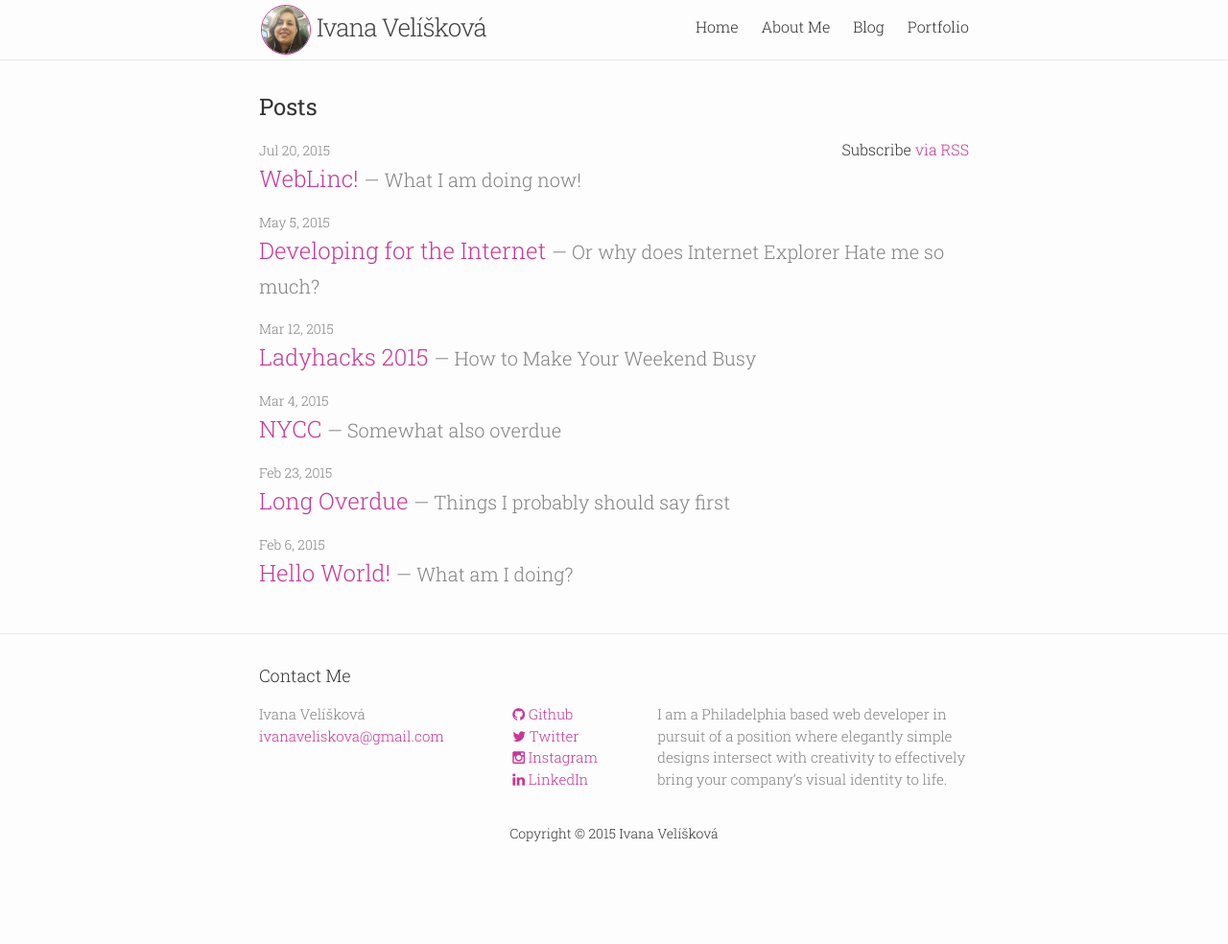
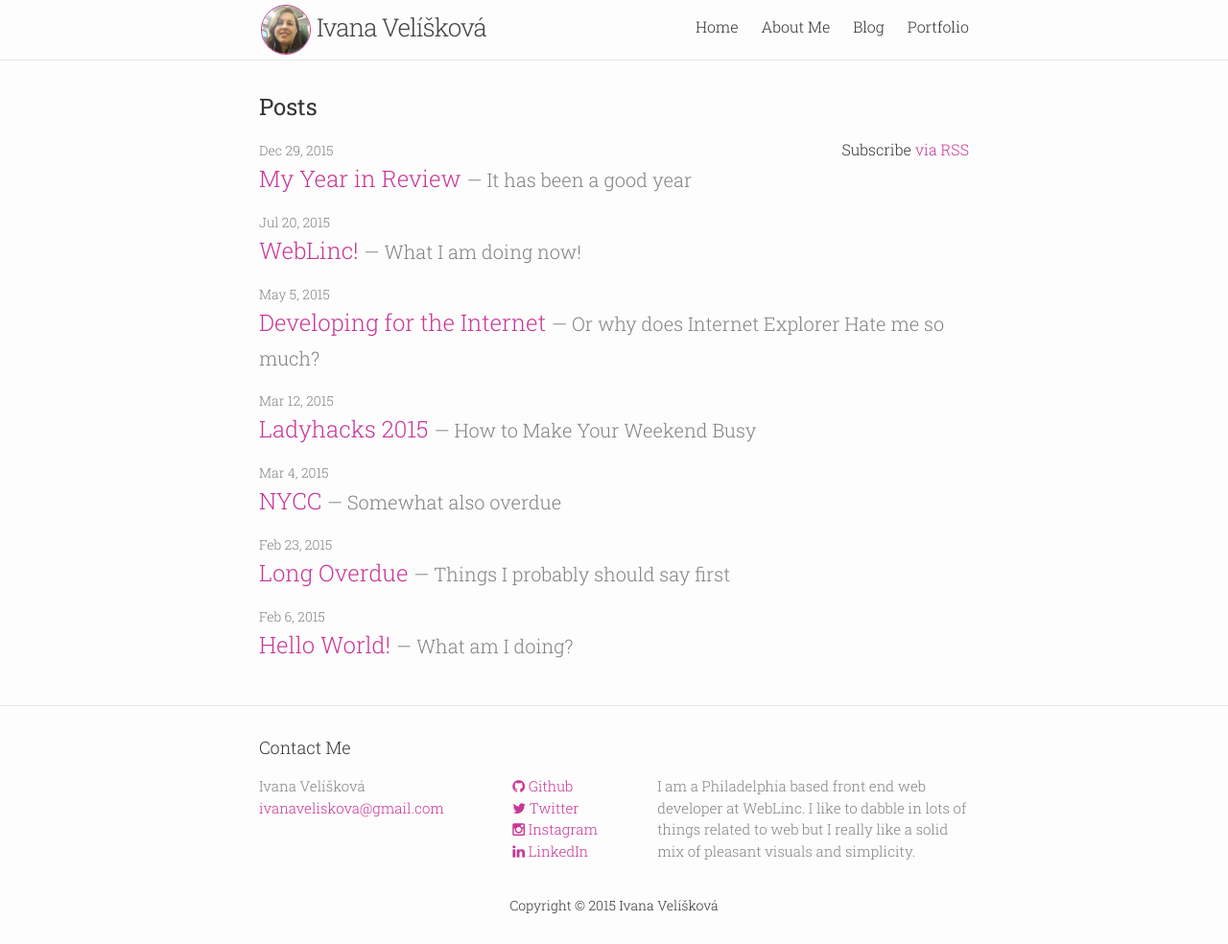
Before and after one commit to ivanaveliskova/Personal-Site, a Jekyll site: the page built from blog.html, in a window 1280 px wide. Shown: the whole page at 96% size. Built offline with Jekyll 4.4.1, drawn with Linux system fonts in a browser that asks for light colours; before the commit the page ends 909 px from its top, so only the background shows below that; part of the change alters nothing that is shown.

Commit message:
Updates personal description, new post about my year in review

```diff
--- a/_config.yml
+++ b/_config.yml
@@ -1,7 +1,7 @@
 # Site settings
 title: Ivana Vel&iacute;&scaron;kov&aacute;
 email: ivanaveliskova@gmail.com
-description: I am a Philadelphia based web developer in pursuit of a position where elegantly simple designs intersect with creativity to effectively bring your company’s visual identity to life.
+description: I am a Philadelphia based front end web developer at WebLinc. I like to dabble in lots of things related to web but I really like a solid mix of pleasant visuals and simplicity.
 baseurl: "" # the subpath of your site, e.g. /blog/
 url: "http://www.ivanaveliskova.com" # the base hostname & protocol for your site
 twitter_username: ivanaveliskova
--- /dev/null
+++ b/_posts/2015-12-29-my-year-in-review.markdown
@@ -0,0 +1,41 @@
+---
+layout: post
+title: My Year in Review
+description: It has been a good year
+date: 2015-12-29 09:56:17
+categories: update
+social: true
+comments: true
+---
+
+Essentially, I want to set some relatively realistic goals for myself which I will discuss in a later post. In the past year, I have accomplished so much. Let's review my past year:
+
+Jan - I taught myself scss, explored Jekyll, and refactored my whole site in Jekyll.
+
+Feb - I TAed my first GDI class. This was a really exciting experience, as I was able to help other students with something I am passionate about and something I had learned just 6 months prior.
+
+Mar - I started interviewing for various positions. I was jobless and needed nearly anything that would help me proceed with my goal of becoming a Front End.
+
+Apr - I started a contractor position with Curlate. This was going to only be temporary and it was slow to start but it was fun and I gained some relatively good experience.
+
+May - I received and email from WebLinc if I would come in for a second interview with a team. I accepted and felt like I connected with the team well. I was thrilled that only days later I received an email saying I was accepted into the position of a Front End support at WebLinc.
+
+Jun - On the first of June was my very first day at WebLinc. It was scary and crazy and I was thrown right into doing work but it was the best first day ever.
+
+Jul - My second month at WebLinc, the very first week, I had to go to the hospital because of an infected tooth that I had to have surgery to remove. Needless to say, I stayed home during that week. To be fair, I didn't have much work to do yet because I was still relatively new. I also moved into a new house.
+
+Aug - Nothing super eventful happened in August. Just kidding, nothing eventful happened in August workwise. But my nephew, Lucas, was born on my birthday. I guess that could be considered eventful. Towards the end of August, I decided to dye my hair pink, well at least parts of it.
+
+Sep - Three months into my new job and I survived my three month review! It was relatively quiet for the rest of September.
+
+Oct - Many eventful things happened in October. First, I helped launch my first site with WebLinc. I got to be a part of the team that launched the new [marika.com](http://www.marika.com)! My lead happened to also not be around the week we launched (entirely NOT her fault), so it was on my shoulders to make sure all the front end work was complete and any last minute changes or JS functionality that needed to be done was all on me (well not entirely, I had a whole company of people who were there to make sure I was on the right track). Also, my lead was lead on another team, that happened to launch in the same week, and so I semi took over helping with that, although not much had to be done on my part, it was just some minor tweaks and making sure that front end was all set (which is was).
+
+In October, I was also asked to speak at the GDI 4 year anniversary party. Which was a great experience, because I got to let other women know that they too can find a job in Web Dev and that they are not alone. Finding the right support system and people in your life who will follow you on your journey is important and that being a part of GDI is a step in the right direction.
+
+Nov - November started off will BarCamp Philly, where a friend asked myself and a bunch of other women to speak as part of a panel on making a transition into a career in web. A few coworkers were in the audience as well as people I had recently met who are looking for positions in the tech field. It was really great getting to share my experiences (yet again) and tell someone that they are not alone and that they can make a career in tech from something completely different. It's really one of those feel good moments and I had a few people come up to me and tell me that they've been inspired. Also, I received a shoutout on facebook from the wife of someone who recently graduated from NYCDA, saying that I have become a mentor to her and that I don't even know how much I inspired her. Well, that's exactly why I'm here, and why I am so passionate about what I do. I fight for the underdog and for the person who initially doesn't believe in themselves.
+
+Also, in November, just before the holidays (this was a ~great~ time to do it), we launched a second [site](http://www.zobha.com) which is part of a multisite brand and a sister site to the first one we launched (see above).
+
+Dec - Now December has come and gone. I mostly decorated cookies all December. Also, had loads of fun at the WebLinc Holiday Party and then joined in on the festivities on WebLinc Day the next day.
+
+All in all, it was a really good year.
```
